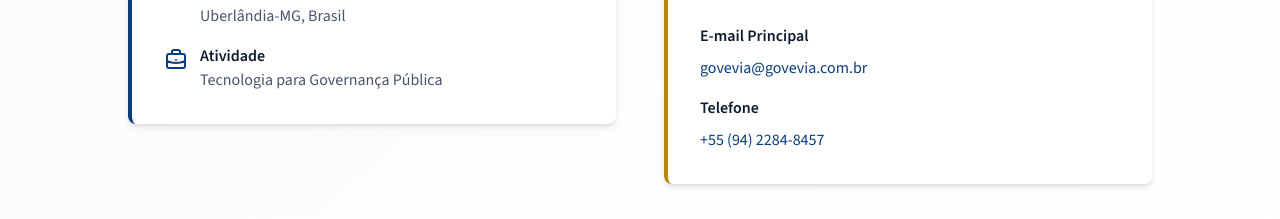
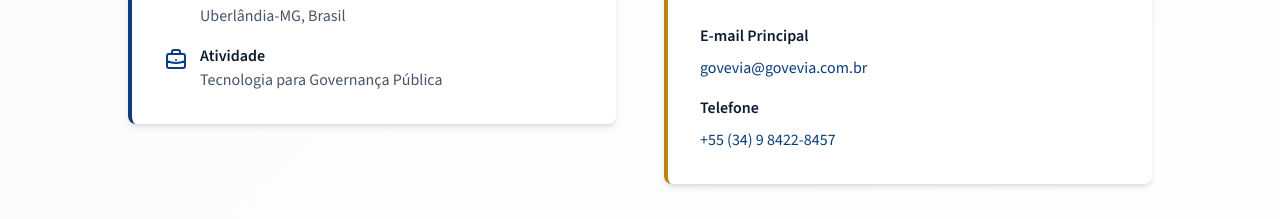
Before and after one commit to leoamerico/govevia-site, a Next.js app: page /sobre in a window 1280 px wide. Shown: the part 2560-2779 px from the top of the page. Built offline with nearby package versions, Linux system fonts and the light colour scheme; no server answers.

Commit message:
fix: atualizar telefone institucional

```diff
--- a/components/about/Company.tsx
+++ b/components/about/Company.tsx
@@ -116,8 +116,8 @@
                   </div>
                   <div>
                     <p className="font-semibold text-institutional-navy mb-2">Telefone</p>
-                    <a href="tel:+5594228457" className="text-primary hover:underline">
-                      +55 (94) 2284-8457
+                    <a href="tel:+55 (34)98422-8457" className="text-primary hover:underline">
+                      +55 (34) 9 8422-8457
                     </a>
                   </div>
                 </div>
```
